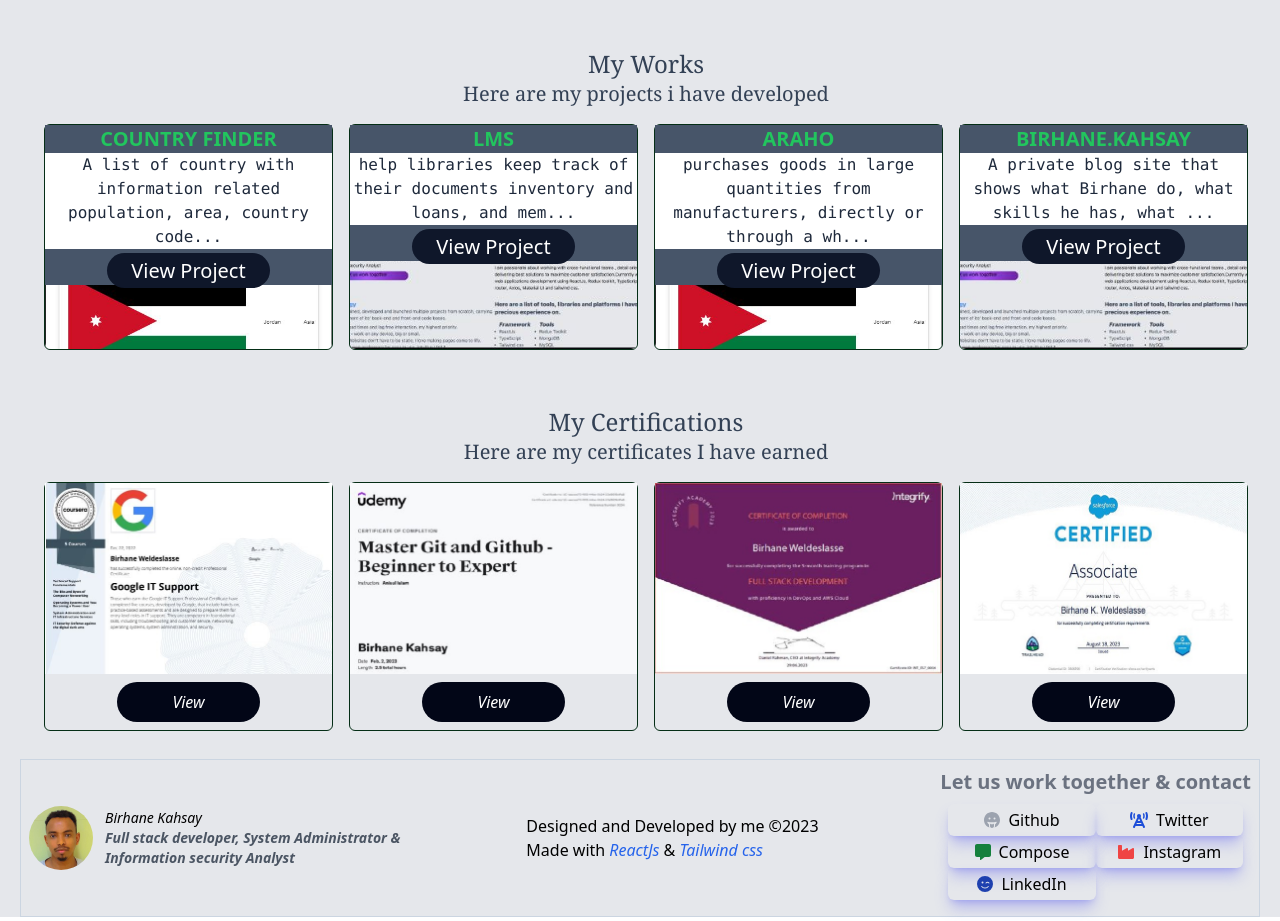
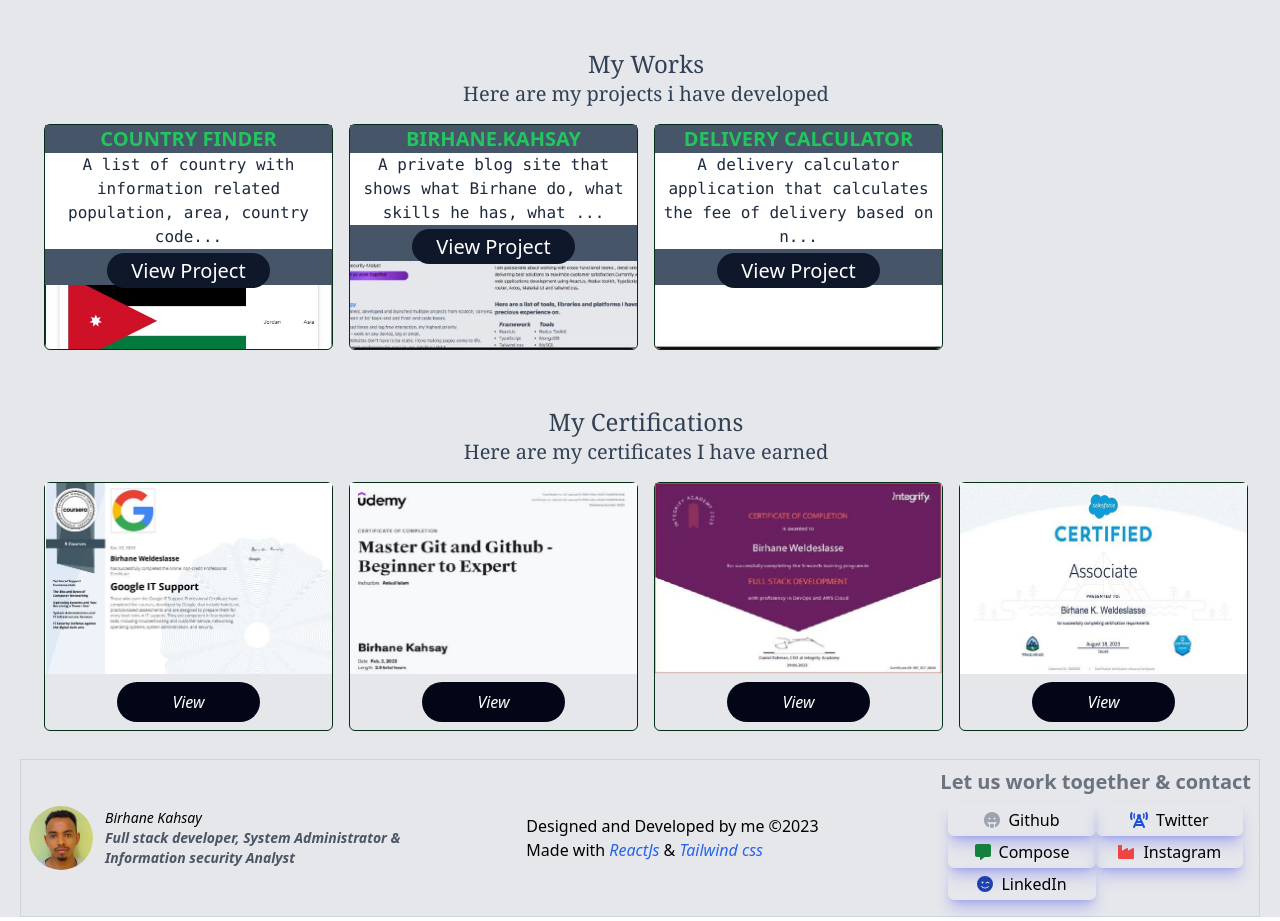
Before and after one commit to Birhanek/own-website, a React (Create React App) app: page / in a window 1280 px wide. Shown: the part 920-1841 px from the top of the page. Built offline with nearby package versions, Linux system fonts and the light colour scheme.

Commit message:
modification on activities 2

```diff
--- a/src/components/Activity.jsx
+++ b/src/components/Activity.jsx
@@ -9,18 +9,30 @@ const Activity = () => {
           <p className='text-xl'>Here are my projects i have developed </p>
         </span>
         <div className='grid grid-cols-1 gap-6 md:grid-cols-4 md:gap-4'>
-          {
-            projects.map((project)=>{
-              return <article key={project.projectId} className='relative w-full border rounded-md border-green-950'>
-                  <img src={project.projectImage} alt={project.projectName} className='object-cover w-full h-56 rounded-md cursor-pointer hover:transition hover:ease-in-out hover:border hover:border-l-gray-300'/>
+            <article key={projects[0].projectId} className='relative w-full border rounded-md border-green-950'>
+                  <img src='images/country-finder.jpg' alt={projects[0].projectName} className='object-cover w-full h-56 rounded-md cursor-pointer hover:transition hover:ease-in-out hover:border hover:border-l-gray-300'/>
                   <div className='absolute -top-0 bg-slate-600'>
-                    <h1 className='text-xl font-semibold text-green-500 uppercase'>{project.projectName}</h1>
-                    <p className='mb-2 font-mono bg-white text-slate-800'>{project.projectDescription.substring(0,80)}...</p>
-                    <a className='w-1/2 px-6 py-1 mt-4 text-xl text-white rounded-full bg-slate-900 hover:bg-blue-700 hover:transition hover:translate-x-4' href={project.projectLink}>View Project</a>
+                    <h1 className='text-xl font-semibold text-green-500 uppercase'>{projects[0].projectName}</h1>
+                    <p className='mb-2 font-mono bg-white text-slate-800'>{projects[0].projectDescription.substring(0,80)}...</p>
+                    <a className='w-1/2 px-6 py-1 mt-4 text-xl text-white rounded-full bg-slate-900 hover:bg-blue-700 hover:transition hover:translate-x-4' href={projects[0].projectLink}>View Project</a>
                   </div>
               </article>
-            })
-          }
+              <article key={projects[1].projectId} className='relative w-full border rounded-md border-green-950'>
+                  <img src='images/own-web.jpg' alt={projects[1].projectName} className='object-cover w-full h-56 rounded-md cursor-pointer hover:transition hover:ease-in-out hover:border hover:border-l-gray-300'/>
+                  <div className='absolute -top-0 bg-slate-600'>
+                    <h1 className='text-xl font-semibold text-green-500 uppercase'>{projects[1].projectName}</h1>
+                    <p className='mb-2 font-mono bg-white text-slate-800'>{projects[1].projectDescription.substring(0,80)}...</p>
+                    <a className='w-1/2 px-6 py-1 mt-4 text-xl text-white rounded-full bg-slate-900 hover:bg-blue-700 hover:transition hover:translate-x-4' href={projects[1].projectLink}>View Project</a>
+                  </div>
+              </article>
+              <article key={projects[2].projectId} className='relative w-full border rounded-md border-green-950'>
+                  <img src='images/calculator.jpg' alt={projects[2].projectName} className='object-cover w-full h-56 rounded-md cursor-pointer hover:transition hover:ease-in-out hover:border hover:border-l-gray-300'/>
+                  <div className='absolute -top-0 bg-slate-600'>
+                    <h1 className='text-xl font-semibold text-green-500 uppercase'>{projects[2].projectName}</h1>
+                    <p className='mb-2 font-mono bg-white text-slate-800'>{projects[2].projectDescription.substring(0,80)}...</p>
+                    <a className='w-1/2 px-6 py-1 mt-4 text-xl text-white rounded-full bg-slate-900 hover:bg-blue-700 hover:transition hover:translate-x-4' href={projects[2].projectLink}>View Project</a>
+                  </div>
+              </article>
         </div>
     </section>
   )
--- a/src/data/data.js
+++ b/src/data/data.js
@@ -37,26 +37,26 @@ export  const projects =[
     },
     {
       projectId:2,
-      projectName:"LMS",
-      projectDescription:`help libraries keep track of their documents inventory and loans,
-      and member subscriptions and profiles, sometimes for multiple physical locations`,
-      projectLink:`https://birhane-kahsay-own-website.vercel.app/`,
-      projectImage:'images/own-web.jpg'
-    },
-    {
-      projectId:3,
-      projectName:"Araho",
-      projectDescription:`purchases goods in large quantities from manufacturers, directly or through a wholesaler,
-      and then sells in smaller quantities to consumers for a profit`,
-      projectLink:'https://int-fs7-frontend-project.vercel.app/',
-      projectImage:'images/country-finder.jpg '
-    },
-    {
-      projectId:4,
       projectName:"Birhane.kahsay",
       projectDescription:`A private blog site that shows what Birhane do, what skills he has,
       what certificates does he have and where and what he wants to work`,
       projectLink:`https://birhane-kahsay-own-website.vercel.app/`,
       projectImage:'images/own-web.jpg'
     },
+    {
+      projectId:3,
+      projectName:"Delivery Calculator",
+      projectDescription:`A delivery calculator application that calculates the fee of delivery based on number of quantity,
+      delivery distance, delivery time and delivery total cost of the purchased one`,
+      projectLink:'https://delivery-delivery-fee-2.vercel.app/',
+      projectImage:'images/calculator.jpg '
+    },
+    {
+      projectId:4,
+      projectName:"LMS",
+      projectDescription:`help libraries keep track of their documents inventory and loans,
+      and member subscriptions and profiles, sometimes for multiple physical locations`,
+      projectLink:`https://birhane-kahsay-own-website.vercel.app/`,
+      projectImage:'images/own-web.jpg'
+    }
   ]
```
Also changed, not shown: public/images/calculator.JPG (added).
